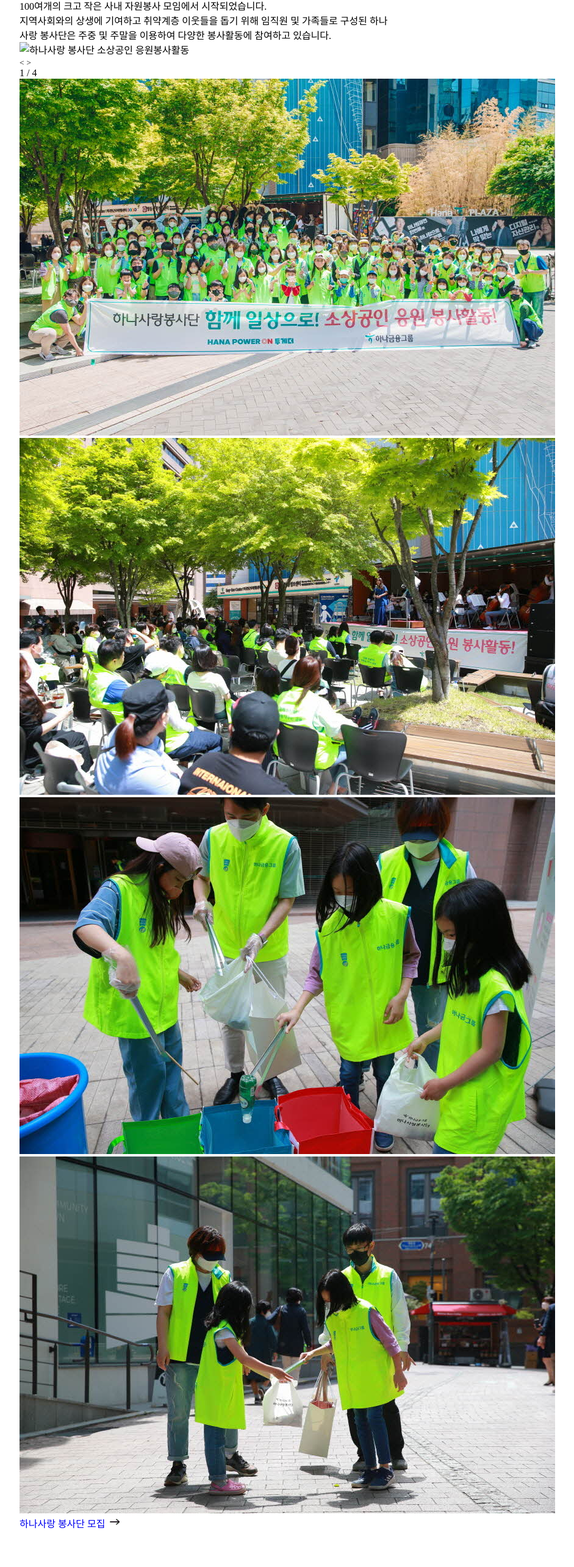
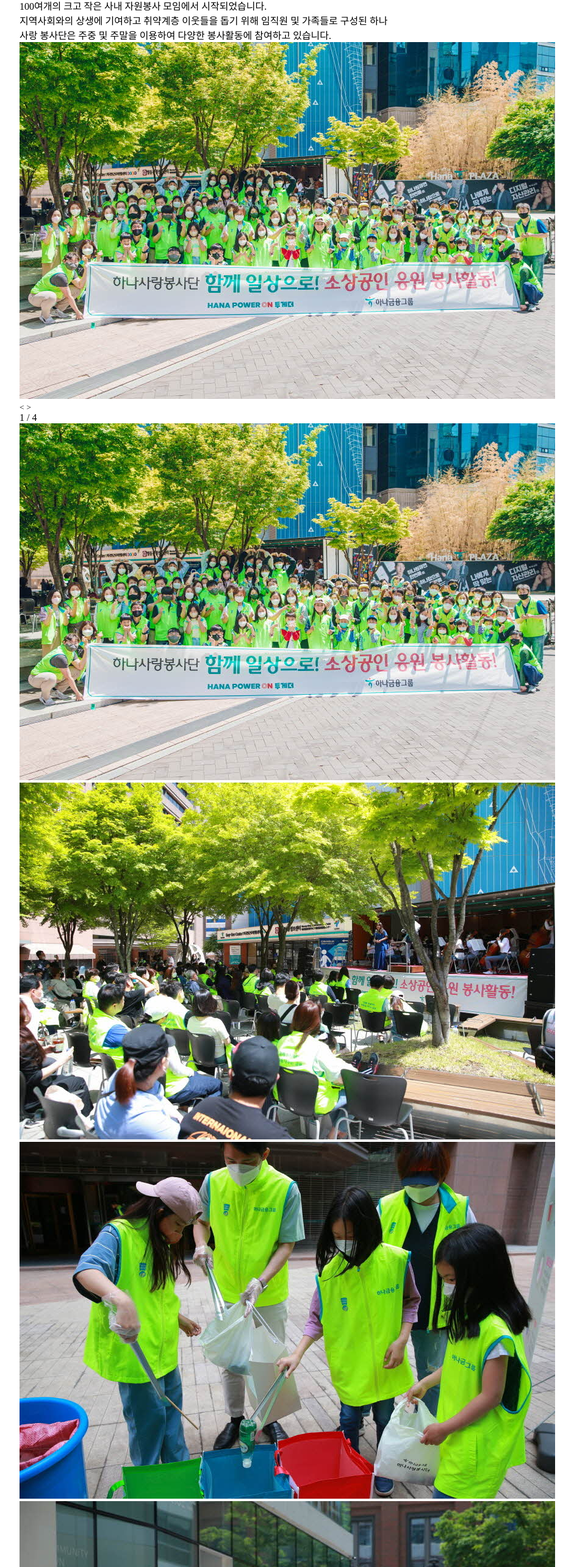
Before and after one commit to Kbit1/hanagroup-leejaejin, a plain HTML site: page volunteer.html in a window 1280 px wide. Shown: the part 989-3558 px from the top of the page at 61% size, without its empty margins (8-949 px from the left). Drawn offline with Linux system fonts and the light colour scheme; a web font is replaced by a local one.

Commit message:
Update volunteer.html

```diff
--- a/volunteer.html
+++ b/volunteer.html
@@ -106,7 +106,7 @@
                 <h3>봉사단</h3>
 
                 <!--1.봉사단 소개(개요) 구역-->
-                <div>
+                <div class="esg_info esg_info_bg2">
                     <p>따뜻한 마음과 손길</p>
 
                     <p><b>지역사회 나눔 실천을 위한<br>
@@ -121,7 +121,7 @@
                 <!--2.봉사단 목록-->
                 <div>
                     <!--2.1 탭 메뉴(리스트,목록,항목,목차)-->
-                    <ul>
+                    <ul class="esg_tab">
                         <li><button>하나사랑봉사단</button></li>
                         <li><button>가족사랑봉사단</button></li>
                     </ul>
@@ -137,7 +137,7 @@
                             </div>
 
                             <!--봉사단 소개내용(Swap gallery:스왑갤러리-js)-->
-                            <div>
+                            <div class="volunteer_slide">
                                 <!--1.소개글-->
                                 <p>임직원 봉사단인 하나사랑봉사단은 따뜻한 손길이 필요한 이웃에게 작은 나눔을 실천해 왔던<br>
                                     100여개의 크고 작은 사내 자원봉사 모임에서 시작되었습니다.</p>
@@ -146,7 +146,7 @@
                                     사랑 봉사단은 주중 및 주말을 이용하여 다양한 봉사활동에 참여하고 있습니다.</p>
 
                                 <!--2.확대 이미지-->
-                                <img src="sub_img/sub_img/volunteerList1.jpg" alt="하나사랑 봉사단 소상공인 응원봉사활동">
+                                <img src="sub_img/volunteerList1.jpg" alt="하나사랑 봉사단 소상공인 응원봉사활동">
 
                                 <!--2.2.이전,다음 이미지 보기 조작버튼-->
                                 <div>
@@ -169,7 +169,7 @@
                                     <li><button><img src="sub_img/volunteerList4.jpg" alt="하나사랑 봉사단 현장 봉사활동"></button></li>
                                 </ul>
 
-                                <a href="hanaFn.html">하나사랑 봉사단 모집 <img src="sub_img/more-btn1.GIF" alt="가입하러가기"></a>
+                                <a href="hanaFn.html"><span>하나사랑 봉사단 모집</span><img src="sub_img/more-btn1.GIF" alt="가입하러가기"></a>
                             </div>
 
 
```
